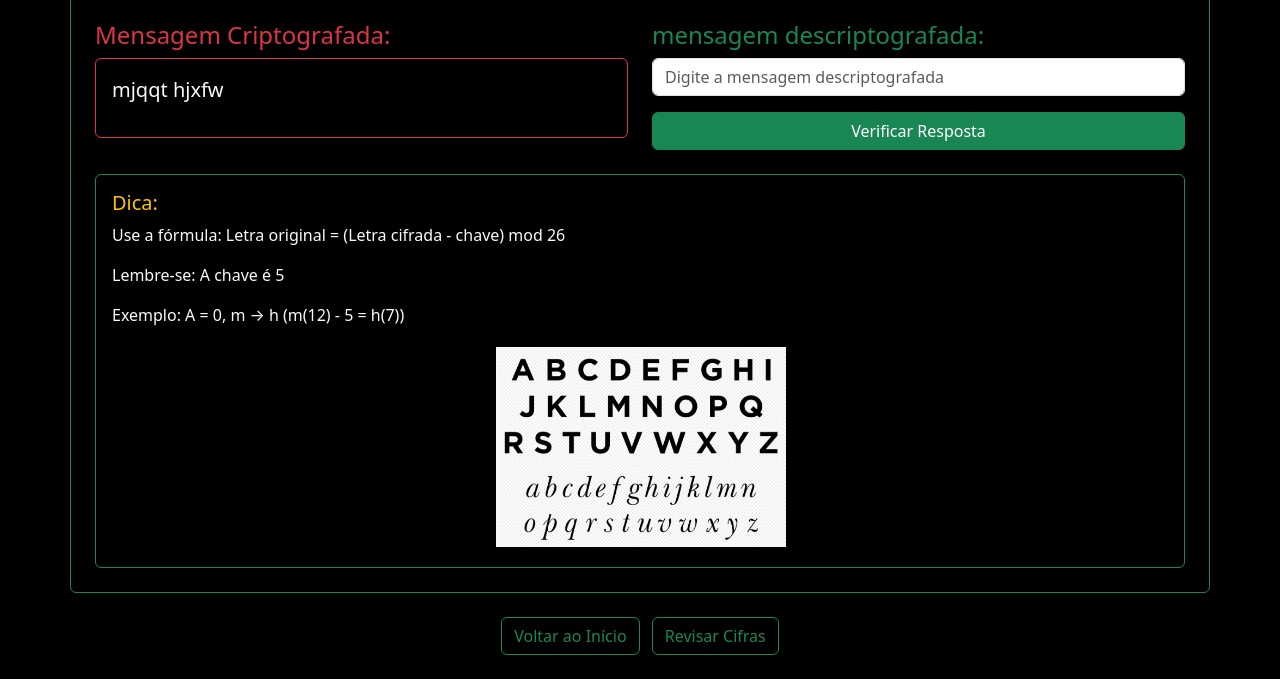
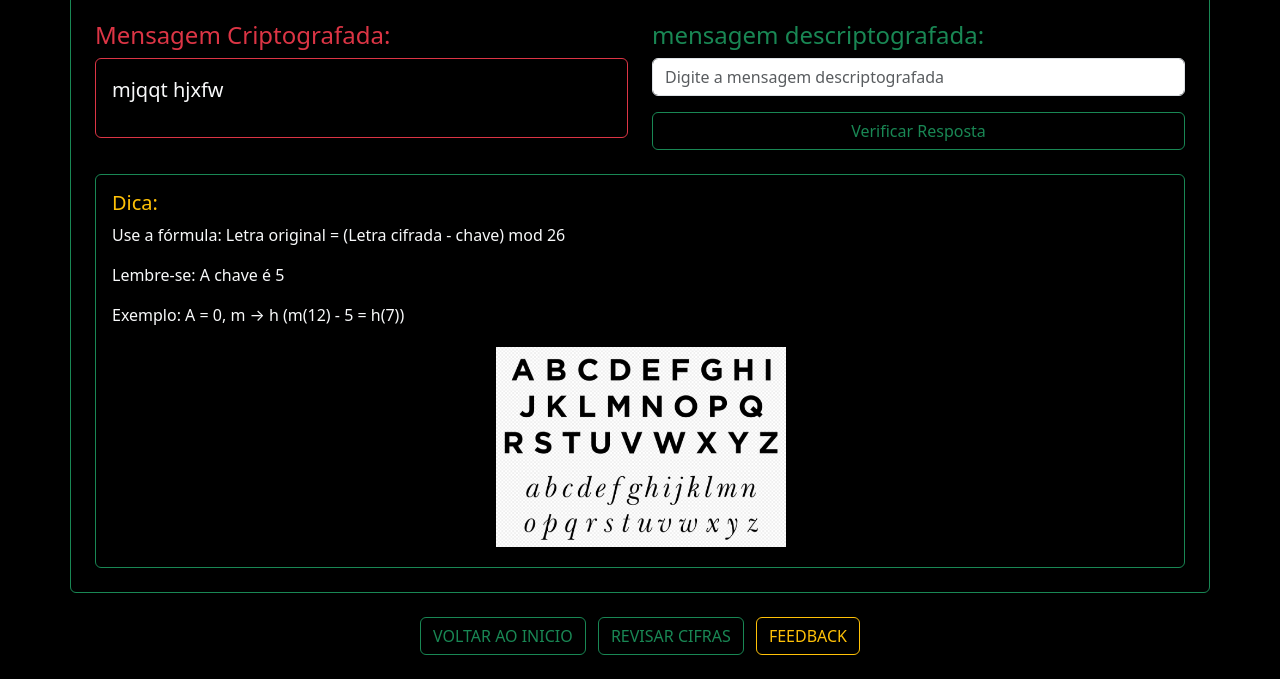
Before and after one commit to Rafael-Albuquerque06/Serious-Game, a plain HTML site: page docs/jogo.html in a window 1280 px wide. Shown: the part 266-945 px from the top of the page. Drawn offline with nearby package versions, Linux system fonts and the light colour scheme.

Commit message:
Add files via upload
FEEDBACK implementado.

```diff
--- a/docs/jogo.html
+++ b/docs/jogo.html
@@ -38,7 +38,7 @@
                     <div class="col-md-6">
                         <h4 class="text-success">mensagem descriptografada:</h4>
                         <input type="text" id="resposta-input" class="form-control mt-2" placeholder="Digite a mensagem descriptografada">
-                        <button id="verificar-resposta" class="btn btn-success mt-3 w-100">Verificar Resposta</button>
+                        <button id="verificar-resposta" class="btn btn-outline-success mt-3 w-100">Verificar Resposta</button>
                     </div>
                 </div>
 
@@ -47,8 +47,9 @@
             </div>
 
             <div class="col-12 justify-content-center text-center mt-4">
-                <a href="index.html" class="btn btn-outline-success me-2">Voltar ao Início</a>
-                <a href="aprender.html" class="btn btn-outline-success">Revisar Cifras</a>
+                <a href="index.html" class="btn btn-outline-success me-2">VOLTAR AO INICIO</a>
+                <a href="aprender.html" class="btn btn-outline-success me-2">REVISAR CIFRAS</a>
+                <a href="https://forms.gle/BzpfAC2FLyLN41Md8" class="btn btn-outline-warning">FEEDBACK</a>
             </div>
         </div>
     </div>
```
